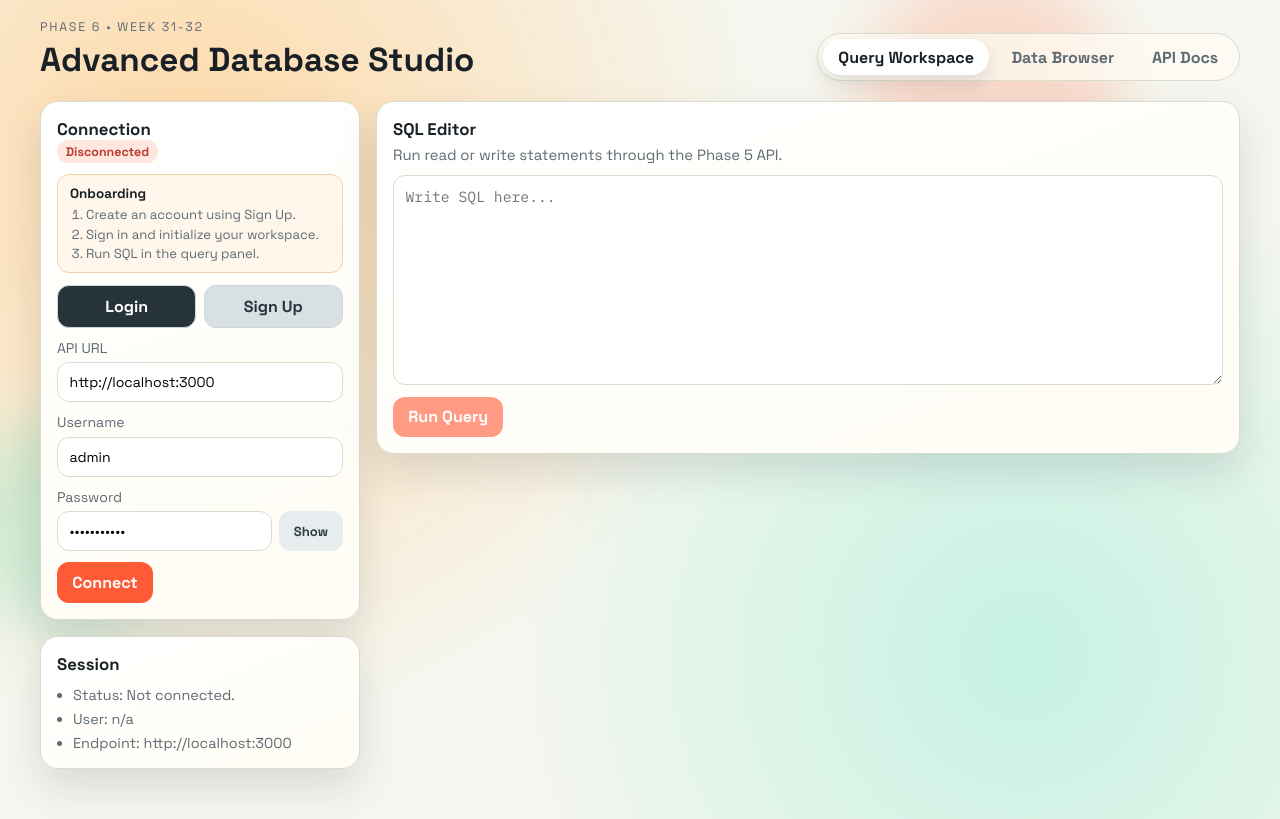
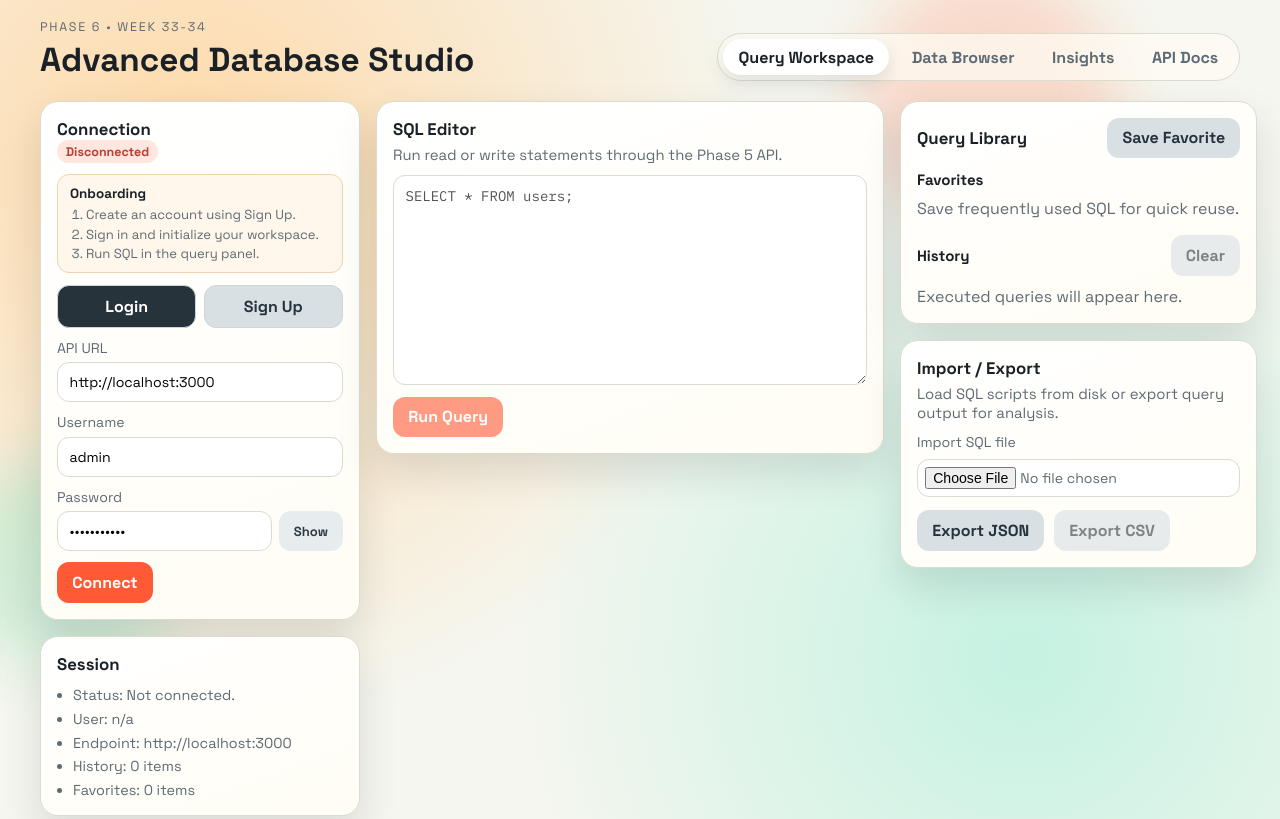
Before and after one commit to TabotCharlesBessong/advanced_database, a React (Vite) app in the folder ui/: page / in a window 1280 px wide. Built offline with nearby package versions, Linux system fonts and the light colour scheme.

Commit message:
Enhance API response handling with duration tracking and status code in ApiResult

```diff
--- a/ui/src/App.tsx
+++ b/ui/src/App.tsx
@@ -1,4 +1,4 @@
-import { useMemo, useState } from 'react';
+import { useEffect, useMemo, useState } from 'react';
 import {
   ConnectionConfig,
   describeTable,
@@ -12,14 +12,18 @@ import {
   TableSchema,
 } from './api/client';
 import { ConnectionPanel } from './components/ConnectionPanel';
+import { ImportExportPanel } from './components/ImportExportPanel';
+import { PerformanceDashboard, PerformanceMetric } from './components/PerformanceDashboard';
+import { PreferencesPanel, UserPreferences } from './components/PreferencesPanel';
+import { QueryLibrary, FavoriteQuery, QueryHistoryEntry } from './components/QueryLibrary';
 import { QueryResult } from './components/QueryResult';
+import { ResultGrid } from './components/ResultGrid';
 import { RowEditorDialog } from './components/RowEditorDialog';
 import { SchemaDiagram } from './components/SchemaDiagram';
 import { SqlEditor } from './components/SqlEditor';
 import { TableExplorer } from './components/TableExplorer';
-import { ResultGrid } from './components/ResultGrid';
 
-type ActiveView = 'query' | 'browser' | 'docs';
+type ActiveView = 'query' | 'browser' | 'insights' | 'docs';
 
 interface SessionState {
   baseUrl: string;
@@ -28,6 +32,82 @@ interface SessionState {
 }
 
 const DEFAULT_API_URL = 'http://localhost:3000';
+const STARTER_SQL = 'SELECT * FROM users;';
+const SQL_DRAFT_KEY = 'advanced-db-sql-draft';
+const QUERY_HISTORY_KEY = 'advanced-db-query-history';
+const QUERY_FAVORITES_KEY = 'advanced-db-query-favorites';
+const PREFERENCES_KEY = 'advanced-db-preferences';
+const PERFORMANCE_KEY = 'advanced-db-performance';
+
+const DEFAULT_PREFERENCES: UserPreferences = {
+  wrapSql: false,
+  editorFontSize: 14,
+  autoRefreshTables: true,
+  showRawResult: true,
+};
+
+function readStoredJson<T>(key: string, fallback: T): T {
+  try {
+    const raw = window.localStorage.getItem(key);
+    if (!raw) {
+      return fallback;
+    }
+    return JSON.parse(raw) as T;
+  } catch {
+    return fallback;
+  }
+}
+
+function writeStoredJson<T>(key: string, value: T) {
+  window.localStorage.setItem(key, JSON.stringify(value));
+}
+
+function extractRows(result: unknown): Array<Record<string, unknown>> {
+  if (!result || typeof result !== 'object') {
+    return [];
+  }
+
+  const candidate = result as { rows?: unknown };
+  return Array.isArray(candidate.rows)
+    ? (candidate.rows as Array<Record<string, unknown>>)
+    : [];
+}
+
+function escapeCsv(value: unknown): string {
+  if (value === null || value === undefined) {
+    return '';
+  }
+
+  const text = typeof value === 'object' ? JSON.stringify(value) : String(value);
+  return `"${text.replace(/"/g, '""')}"`;
+}
+
+function rowsToCsv(rows: Array<Record<string, unknown>>): string {
+  const columnSet = new Set<string>();
+  for (const row of rows) {
+    Object.keys(row).forEach((key) => columnSet.add(key));
+  }
+
+  const columns = Array.from(columnSet);
+  const header = columns.join(',');
+  const body = rows
+    .map((row) => columns.map((column) => escapeCsv(row[column])).join(','))
+    .join('\n');
+
+  return [header, body].filter((part) => part.length > 0).join('\n');
+}
+
+function downloadTextFile(fileName: string, content: string, mimeType: string) {
+  const blob = new Blob([content], { type: mimeType });
+  const url = URL.createObjectURL(blob);
+  const anchor = document.createElement('a');
+  anchor.href = url;
+  anchor.download = fileName;
+  document.body.appendChild(anchor);
+  anchor.click();
+  document.body.removeChild(anchor);
+  URL.revokeObjectURL(url);
+}
 
 export function App() {
   const [activeView, setActiveView] = useState<ActiveView>('query');
@@ -41,8 +121,41 @@ export function App() {
   const [selectedSchema, setSelectedSchema] = useState<TableSchema | null>(null);
   const [selectedRows, setSelectedRows] = useState<Array<Record<string, unknown>>>([]);
   const [rowDialogOpen, setRowDialogOpen] = useState(false);
+  const [sqlDraft, setSqlDraft] = useState<string>(() => readStoredJson(SQL_DRAFT_KEY, STARTER_SQL));
+  const [queryHistory, setQueryHistory] = useState<QueryHistoryEntry[]>(() =>
+    readStoredJson<QueryHistoryEntry[]>(QUERY_HISTORY_KEY, [])
+  );
+  const [favoriteQueries, setFavoriteQueries] = useState<FavoriteQuery[]>(() =>
+    readStoredJson<FavoriteQuery[]>(QUERY_FAVORITES_KEY, [])
+  );
+  const [preferences, setPreferences] = useState<UserPreferences>(() =>
+    readStoredJson<UserPreferences>(PREFERENCES_KEY, DEFAULT_PREFERENCES)
+  );
+  const [performanceMetrics, setPerformanceMetrics] = useState<PerformanceMetric[]>(() =>
+    readStoredJson<PerformanceMetric[]>(PERFORMANCE_KEY, [])
+  );
 
   const connected = Boolean(session);
+
+  useEffect(() => {
+    writeStoredJson(SQL_DRAFT_KEY, sqlDraft);
+  }, [sqlDraft]);
+
+  useEffect(() => {
+    writeStoredJson(QUERY_HISTORY_KEY, queryHistory);
+  }, [queryHistory]);
+
+  useEffect(() => {
+    writeStoredJson(QUERY_FAVORITES_KEY, favoriteQueries);
+  }, [favoriteQueries]);
+
+  useEffect(() => {
+    writeStoredJson(PREFERENCES_KEY, preferences);
+  }, [preferences]);
+
+  useEffect(() => {
+    writeStoredJson(PERFORMANCE_KEY, performanceMetrics);
+  }, [performanceMetrics]);
 
   const docsUrl = useMemo(() => {
     if (session) {
@@ -51,29 +164,37 @@ export function App() {
     return `${DEFAULT_API_URL}/api-docs`;
   }, [session]);
 
-  const refreshTables = async (baseUrl: string, token: string) => {
-    setBrowserBusy(true);
-    const response = await listTables(baseUrl, token);
-    if (!response.ok || !response.data) {
-      setStatusMessage(`Failed to load tables: ${response.error}`);
-      setTables([]);
-      setBrowserBusy(false);
-      return;
-    }
+  const queryRows = useMemo(() => extractRows(queryResult), [queryResult]);
 
-    setTables(response.data.tables);
-    setStatusMessage(`Loaded ${response.data.tables.length} table(s).`);
+  const recordMetric = (
+    operation: string,
+    result: { ok: boolean; durationMs: number; statusCode?: number }
+  ) => {
+    const metric: PerformanceMetric = {
+      id: crypto.randomUUID(),
+      operation,
+      durationMs: result.durationMs,
+      ok: result.ok,
+      statusCode: result.statusCode,
+      timestamp: new Date().toISOString(),
+    };
 
-    if (response.data.tables.length === 0) {
-      setSelectedTable(null);
-      setSelectedSchema(null);
-      setSelectedRows([]);
-    } else if (!selectedTable || !response.data.tables.includes(selectedTable)) {
-      const firstTable = response.data.tables[0];
-      await loadTableDetails(baseUrl, token, firstTable);
-    }
+    setPerformanceMetrics((previous) => [metric, ...previous].slice(0, 30));
+  };
 
-    setBrowserBusy(false);
+  const addHistoryEntry = (
+    sql: string,
+    result: { ok: boolean; durationMs: number }
+  ) => {
+    const entry: QueryHistoryEntry = {
+      id: crypto.randomUUID(),
+      sql: sql.trim(),
+      executedAt: new Date().toISOString(),
+      status: result.ok ? 'success' : 'error',
+      durationMs: result.durationMs,
+    };
+
+    setQueryHistory((previous) => [entry, ...previous].slice(0, 20));
   };
 
   const loadTableDetails = async (baseUrl: string, token: string, tableName: string) => {
@@ -84,6 +205,9 @@ export function App() {
       describeTable(baseUrl, token, tableName),
       getTableRows(baseUrl, token, tableName),
     ]);
+
+    recordMetric('describe_table', schemaResponse);
+    recordMetric('get_table_rows', rowsResponse);
 
     if (!schemaResponse.ok || !schemaResponse.data) {
       setStatusMessage(`Failed to load schema for ${tableName}: ${schemaResponse.error}`);
@@ -103,11 +227,42 @@ export function App() {
     setBrowserBusy(false);
   };
 
+  const refreshTables = async (baseUrl: string, token: string) => {
+    setBrowserBusy(true);
+    const response = await listTables(baseUrl, token);
+    recordMetric('list_tables', response);
+
+    if (!response.ok || !response.data) {
+      setStatusMessage(`Failed to load tables: ${response.error}`);
+      setTables([]);
+      setBrowserBusy(false);
+      return;
+    }
+
+    setTables(response.data.tables);
+    if (response.data.tables.length === 0) {
+      setSelectedTable(null);
+      setSelectedSchema(null);
+      setSelectedRows([]);
+      setStatusMessage('No tables found yet.');
+      setBrowserBusy(false);
+      return;
+    }
+
+    if (!selectedTable || !response.data.tables.includes(selectedTable)) {
+      await loadTableDetails(baseUrl, token, response.data.tables[0]);
+    } else {
+      setStatusMessage(`Loaded ${response.data.tables.length} table(s).`);
+      setBrowserBusy(false);
+    }
+  };
+
   const handleConnect = async (config: ConnectionConfig) => {
     setBusy(true);
     setStatusMessage('Authenticating...');
 
     const loginResponse = await login(config);
+    recordMetric('login', loginResponse);
     if (!loginResponse.ok || !loginResponse.data) {
       setStatusMessage(`Connection failed: ${loginResponse.error}`);
       setBusy(false);
@@ -116,6 +271,7 @@ export function App() {
 
     setStatusMessage('Initializing database...');
     const initResponse = await initializeDatabase(config.baseUrl, loginResponse.data.token);
+    recordMetric('init', initResponse);
     if (!initResponse.ok) {
       setStatusMessage(`Connected, but init failed: ${initResponse.error}`);
       setBusy(false);
@@ -137,6 +293,7 @@ export function App() {
     setStatusMessage('Creating account...');
 
     const signupResponse = await signup(config);
+    recordMetric('signup', signupResponse);
     if (!signupResponse.ok || !signupResponse.data) {
       setStatusMessage(`Signup failed: ${signupResponse.error}`);
       setBusy(false);
@@ -145,6 +302,7 @@ export function App() {
 
     setStatusMessage('Account created. Initializing database...');
     const initResponse = await initializeDatabase(config.baseUrl, signupResponse.data.token);
+    recordMetric('init', initResponse);
     if (!initResponse.ok) {
       setStatusMessage(`Signup succeeded, but init failed: ${initResponse.error}`);
       setBusy(false);
@@ -182,6 +340,9 @@ export function App() {
     setStatusMessage('Running SQL...');
 
     const response = await executeSql(session.baseUrl, session.token, sql);
+    recordMetric('execute_sql', response);
+    addHistoryEntry(sql, response);
+
     if (!response.ok) {
       setStatusMessage(`Query failed: ${response.error}`);
       setBusy(false);
@@ -196,7 +357,7 @@ export function App() {
         ? (response.data as { statement?: string }).statement
         : undefined;
 
-    if (statement === 'create_table' || statement === 'insert') {
+    if (preferences.autoRefreshTables && (statement === 'create_table' || statement === 'insert')) {
       await refreshTables(session.baseUrl, session.token);
     }
 
@@ -231,6 +392,7 @@ export function App() {
       selectedTable,
       values
     );
+    recordMetric('insert_row', response);
 
     if (!response.ok) {
       setStatusMessage(`Insert failed: ${response.error}`);
@@ -244,6 +406,72 @@ export function App() {
     setBrowserBusy(false);
   };
 
+  const handleLoadQuery = (sql: string) => {
+    setSqlDraft(sql);
+    setActiveView('query');
+    setStatusMessage('Loaded query into editor.');
+  };
+
+  const handleSaveFavorite = (name: string) => {
+    const trimmedSql = sqlDraft.trim();
+    if (trimmedSql.length === 0) {
+      setStatusMessage('Cannot save an empty query.');
+      return;
+    }
+
+    const trimmedName = name.trim() || 'Saved query';
+    const favorite: FavoriteQuery = {
+      id: crypto.randomUUID(),
+      name: trimmedName,
+      sql: trimmedSql,
+      createdAt: new Date().toISOString(),
+    };
+
+    setFavoriteQueries((previous) => [favorite, ...previous].slice(0, 12));
+    setStatusMessage(`Saved favorite: ${trimmedName}.`);
+  };
+
+  const handleRemoveFavorite = (id: string) => {
+    setFavoriteQueries((previous) => previous.filter((favorite) => favorite.id !== id));
+    setStatusMessage('Removed favorite query.');
+  };
+
+  const handleClearHistory = () => {
+    setQueryHistory([]);
+    setStatusMessage('Cleared query history.');
+  };
+
+  const handleImportSql = async (file: File) => {
+    const text = await file.text();
+    setSqlDraft(text);
+    setActiveView('query');
+    setStatusMessage(`Imported SQL from ${file.name}.`);
+  };
+
+  const handleExportJson = () => {
+    if (queryResult === null) {
+      setStatusMessage('Run a query first to export results.');
+      return;
+    }
+
+    downloadTextFile(
+      `query-result-${Date.now()}.json`,
+      JSON.stringify(queryResult, null, 2),
+      'application/json'
+    );
+    setStatusMessage('Exported current result as JSON.');
+  };
+
+  const handleExportCsv = () => {
+    if (queryRows.length === 0) {
+      setStatusMessage('CSV export requires a result set with rows.');
+      return;
+    }
+
+    downloadTextFile(`query-result-${Date.now()}.csv`, rowsToCsv(queryRows), 'text/csv');
+    setStatusMessage('Exported current result as CSV.');
+  };
+
   return (
     <div className="app-shell">
       <div className="ambient-shape ambient-one" />
@@ -251,7 +479,7 @@ export function App() {
 
       <header className="topbar">
         <div>
-          <p className="eyebrow">Phase 6 • Week 31-32</p>
+          <p className="eyebrow">Phase 6 • Week 33-34</p>
           <h1>Advanced Database Studio</h1>
         </div>
 
@@ -267,6 +495,12 @@ export function App() {
             onClick={() => setActiveView('browser')}
           >
             Data Browser
+          </button>
+          <button
+            className={activeView === 'insights' ? 'tab active' : 'tab'}
+            onClick={() => setActiveView('insights')}
+          >
+            Insights
           </button>
           <button
             className={activeView === 'docs' ? 'tab active' : 'tab'}
@@ -296,16 +530,50 @@ export function App() {
               <li>Status: {statusMessage}</li>
               <li>User: {session?.username ?? 'n/a'}</li>
               <li>Endpoint: {session?.baseUrl ?? DEFAULT_API_URL}</li>
+              <li>History: {queryHistory.length} items</li>
+              <li>Favorites: {favoriteQueries.length} items</li>
             </ul>
           </section>
         </aside>
 
         <section className="content">
           {activeView === 'query' ? (
-            <>
-              <SqlEditor busy={busy} disabled={!connected} onRun={handleRunSql} />
-              {queryResult !== null && <QueryResult result={queryResult} />}
-            </>
+            <section className="query-workspace">
+              <div className="query-main">
+                <SqlEditor
+                  busy={busy}
+                  disabled={!connected}
+                  sql={sqlDraft}
+                  wrapSql={preferences.wrapSql}
+                  fontSize={preferences.editorFontSize}
+                  onChange={setSqlDraft}
+                  onRun={handleRunSql}
+                />
+                {queryResult !== null && (
+                  <QueryResult result={queryResult} showRawResult={preferences.showRawResult} />
+                )}
+              </div>
+
+              <div className="query-sidepanels">
+                <QueryLibrary
+                  currentSql={sqlDraft}
+                  favorites={favoriteQueries}
+                  history={queryHistory}
+                  busy={busy}
+                  onLoadQuery={handleLoadQuery}
+                  onSaveFavorite={handleSaveFavorite}
+                  onRemoveFavorite={handleRemoveFavorite}
+                  onClearHistory={handleClearHistory}
+                />
+                <ImportExportPanel
+                  canExportRows={queryRows.length > 0}
+                  disabled={busy}
+                  onImportSql={handleImportSql}
+                  onExportJson={handleExportJson}
+                  onExportCsv={handleExportCsv}
+                />
+              </div>
+            </section>
           ) : activeView === 'browser' ? (
             <section className="browser-layout">
               <TableExplorer
@@ -343,6 +611,11 @@ export function App() {
                 </section>
               </div>
             </section>
+          ) : activeView === 'insights' ? (
+            <section className="insights-layout">
+              <PreferencesPanel preferences={preferences} onChange={setPreferences} />
+              <PerformanceDashboard metrics={performanceMetrics} />
+            </section>
           ) : (
             <section className="panel docs-panel">
               <header className="panel-header">
```
Also changed, not shown: ui/src/api/client.ts (+17 -4 lines).
